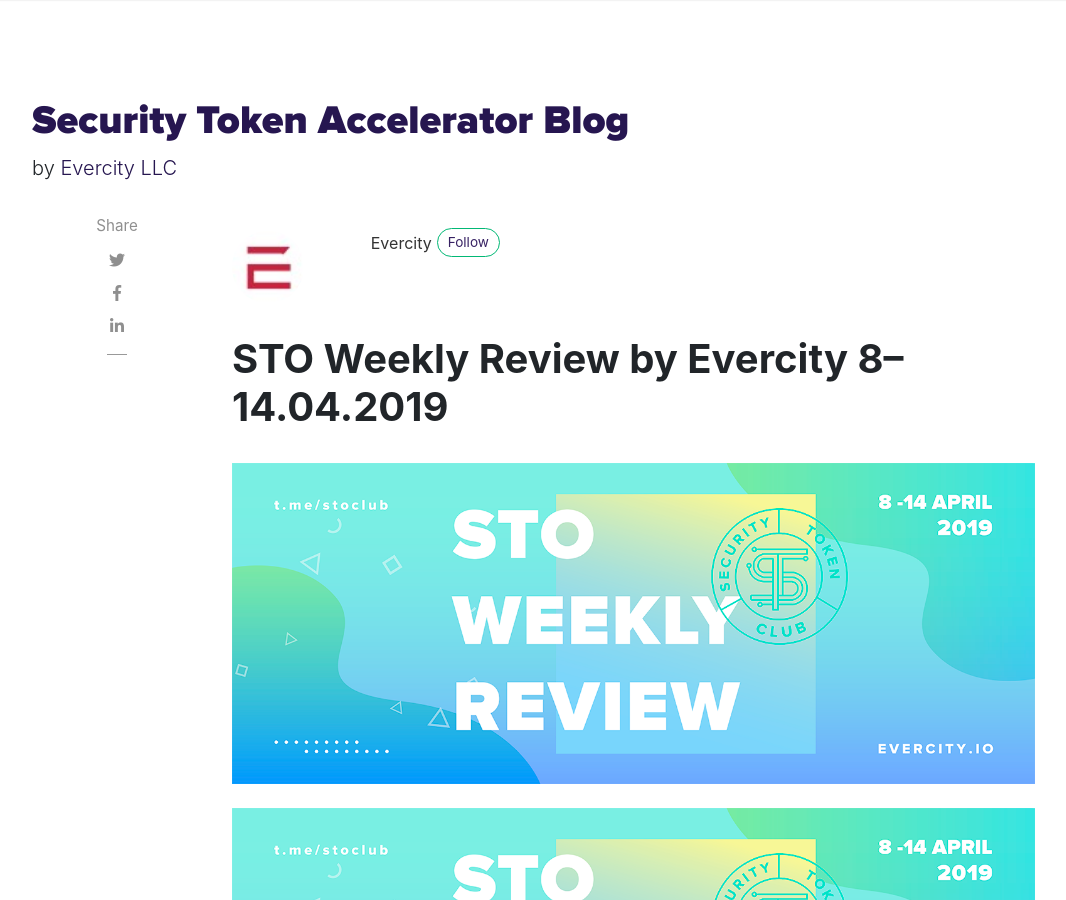
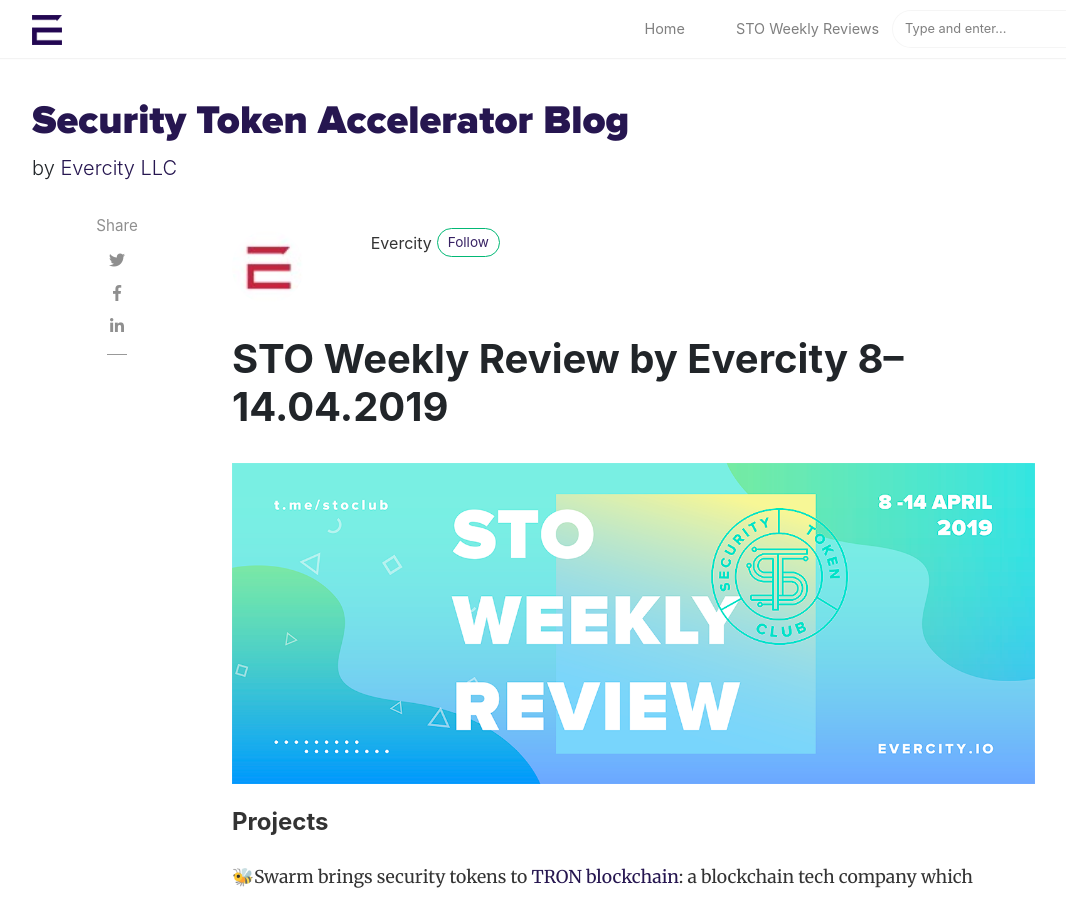
Before and after one commit to staccelerator/sta-blog, a Jekyll site: the page built from _posts/2019-04-15-sto-weekly-review-8-14.04.2019.md, in a window 1280 px wide and 900 px high. Shown: the whole window, without its empty margins (53-1119 px from the left). Built offline with Jekyll 4.4.1, drawn with Linux system fonts in a browser that asks for light colours; nearby versions of some CDN libraries; comment, search, counter and statistics services are not loaded.

Commit message:
Update Post “2019-04-15-sto-weekly-review-8-14.04.2019”

```diff
--- a/_posts/2019-04-15-sto-weekly-review-8-14.04.2019.md
+++ b/_posts/2019-04-15-sto-weekly-review-8-14.04.2019.md
@@ -1,16 +1,13 @@
 ---
-published: true
+layout: post
+author: evercity
+comments: true
+title: STO Weekly Review by Evercity 8–14.04.2019
 date: 2019-04-15T10:28:35.327Z
-author: evercity
-layout: post
-comments: true
-image: /assets/images/sto-review-8-14.png
-title: STO Weekly Review by Evercity 8–14.04.2019
 categories:
   - STO Weekly Reviews
+image: /assets/images/sto-review-8-14.png
 ---
-![sto-review-8-14.png]({{site.baseurl}}/assets/images/sto-review-8-14.png)
-
 #### Projects
 
 🐝Swarm brings security tokens to [TRON blockchain](https://medium.com/tron-foundation/swarm-to-bring-security-tokens-to-tron-blockchain-d2d8934548a1): a blockchain tech company which provides fee-free tokenization of assets which pay dividends, will allow asset providers with proper licensing and KYC measures to issue tokens on TRON.
@@ -21,8 +18,8 @@
 
 💵Pennsylvania’s state-backed VC firm Ben Franklin Technology Partners is [tokenizing](https://www.coindesk.com/pennsylvanias-state-backed-vc-firm-is-tokenizing-an-investment-fund) «GO Philly» investment fund with the help of Securitize, aiming to raise $50 million. The tokens will be “a digital representation of a limited partnership contract” and comply with the SEC’s Rule 506(c).
 
+#### Regulations
 
-#### Regulations
 🇲🇺Mauritius financial regulator [issued](https://cointelegraph.com/news/mauritius-financial-regulator-issues-guidelines-on-security-token-offerings) guidelines on security token offerings. In the document, the FSC declared that security tokens are considered digitally represented securities as defined in the Securities Act of 2005. As a consequence, when STOs are conducted in or from Mauritius, the offering is regulated by local security regulations, including the requirement for a prospectus.
 
 🇪🇺The European Union Blockchain Observatory and Forum [released](https://cointelegraph.com/news/eu-blockchain-observatory-releases-report-on-tokenization-ai-and-iot) a report entitled “Tokenization of physical assets and the impact of IoT and AI”.
```
